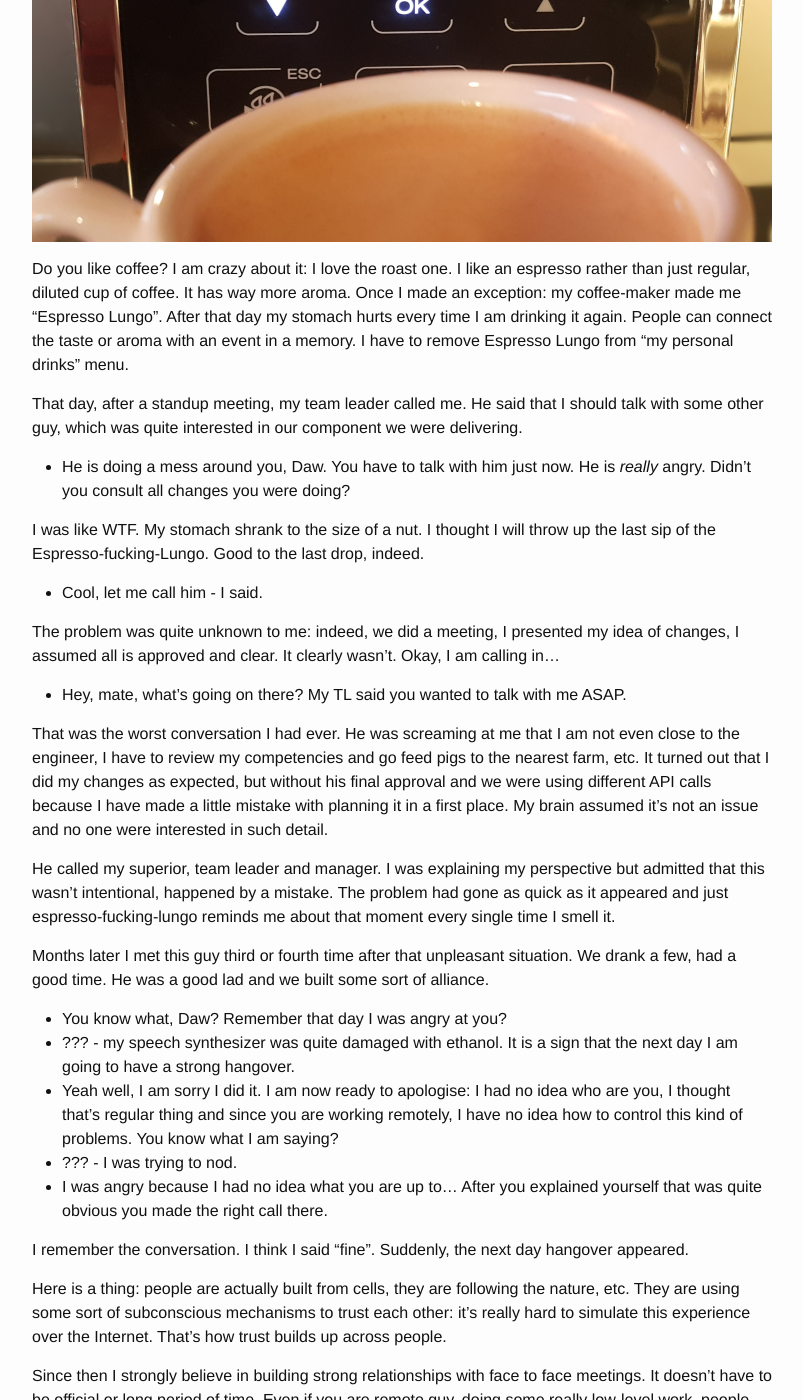
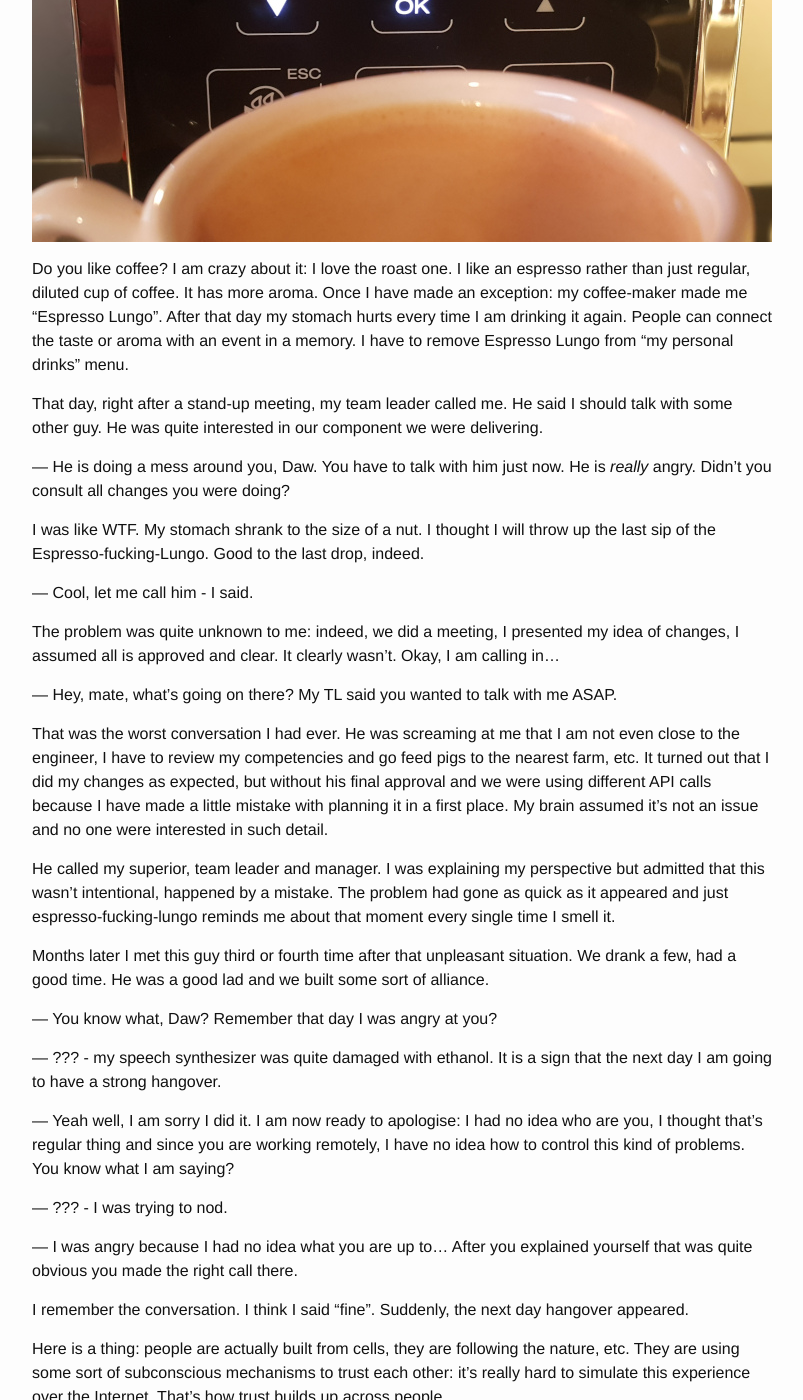
Before and after one commit to puradawid/puradawid.github.io, a Jekyll site: the page built from _posts/2018-11-30-building-good-relationship.md, in a window 1280 px wide and 1400 px high, scrolled down 550 px. Shown: the whole window, without its empty margins (238-1041 px from the left). Built offline with Jekyll 4.4.1, drawn with Linux system fonts in a browser that asks for light colours; comment, search, counter and statistics services are not loaded; some of the changed text lies outside the part shown.

Commit message:
Correct grammar issues in coffee text

```diff
--- a/_posts/2018-11-30-building-good-relationship.md
+++ b/_posts/2018-11-30-building-good-relationship.md
@@ -9,19 +9,21 @@
 
 ![Espresso Lungo]({{ site.url }}/assets/coffee.jpg)
 
-Do you like coffee? I am crazy about it: I love the roast one. I like an espresso rather than just regular, diluted cup of coffee. It has way more aroma. Once I made an exception: my coffee-maker made me "Espresso Lungo". After that day my stomach hurts every time I am drinking it again. People can connect the taste or aroma with an event in a memory. I have to remove Espresso Lungo from "my personal drinks" menu.
+Do you like coffee? I am crazy about it: I love the roast one. I like an espresso rather than just regular, diluted cup of coffee. It has more aroma. Once I have made an exception: my coffee-maker made me "Espresso Lungo". After that day my stomach hurts every time I am drinking it again. People can connect the taste or aroma with an event in a memory. I have to remove Espresso Lungo from "my personal drinks" menu.
 
-That day, after a standup meeting, my team leader called me. He said that I should talk with some other guy, which was quite interested in our component we were delivering.
+That day, right after a stand-up meeting, my team leader called me. He said I should talk with some other guy. He was quite interested in our component we were delivering.
 
- - He is doing a mess around you, Daw. You have to talk with him just now. He is *really* angry. Didn't you consult all changes you were doing?
+<!-- more -->
+
+--- He is doing a mess around you, Daw. You have to talk with him just now. He is *really* angry. Didn't you consult all changes you were doing?
 
 I was like WTF. My stomach shrank to the size of a nut. I thought I will throw up the last sip of the Espresso-fucking-Lungo. Good to the last drop, indeed.
 
- - Cool, let me call him - I said.
+--- Cool, let me call him - I said.
 
 The problem was quite unknown to me: indeed, we did a meeting, I presented my idea of changes, I assumed all is approved and clear. It clearly wasn't. Okay, I am calling in...
 
- - Hey, mate, what's going on there? My TL said you wanted to talk with me ASAP.
+--- Hey, mate, what's going on there? My TL said you wanted to talk with me ASAP.
 
 That was the worst conversation I had ever. He was screaming at me that I am not even close to the engineer, I have to review my competencies and go feed pigs to the nearest farm, etc. It turned out that I did my changes as expected, but without his final approval and we were using different API calls because I have made a little mistake with planning it in a first place. My brain assumed it's not an issue and no one were interested in such detail.
 
@@ -29,11 +31,15 @@
 
 Months later I met this guy third or fourth time after that unpleasant situation. We drank a few, had a good time. He was a good lad and we built some sort of alliance.
 
-- You know what, Daw? Remember that day I was angry at you?
-- ??? - my speech synthesizer was quite damaged with ethanol. It is a sign that the next day I am going to have a strong hangover.
-- Yeah well, I am sorry I did it. I am now ready to apologise: I had no idea who are you, I thought that's regular thing and since you are working remotely, I have no idea how to control this kind of problems. You know what I am saying?
-- ??? - I was trying to nod.
-- I was angry because I had no idea what you are up to... After you explained yourself that was quite obvious you made the right call there.
+--- You know what, Daw? Remember that day I was angry at you?
+
+--- ??? - my speech synthesizer was quite damaged with ethanol. It is a sign that the next day I am going to have a strong hangover.
+
+--- Yeah well, I am sorry I did it. I am now ready to apologise: I had no idea who are you, I thought that's regular thing and since you are working remotely, I have no idea how to control this kind of problems. You know what I am saying?
+
+--- ??? - I was trying to nod.
+
+--- I was angry because I had no idea what you are up to... After you explained yourself that was quite obvious you made the right call there.
 
 I remember the conversation. I think I said "fine". Suddenly, the next day hangover appeared.
 
```
Also changed, not shown: other parts of _posts/2018-11-30-building-good-relationship.md (+1 -1 lines).
